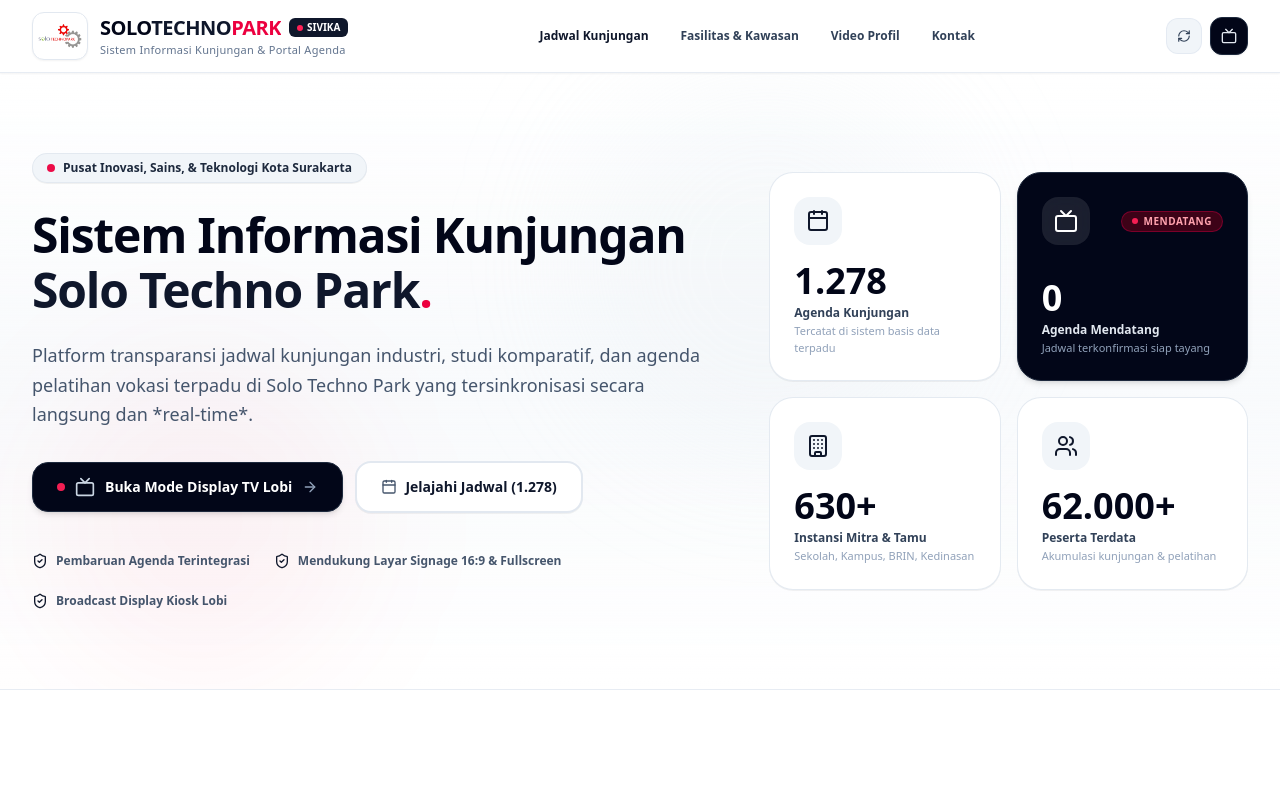
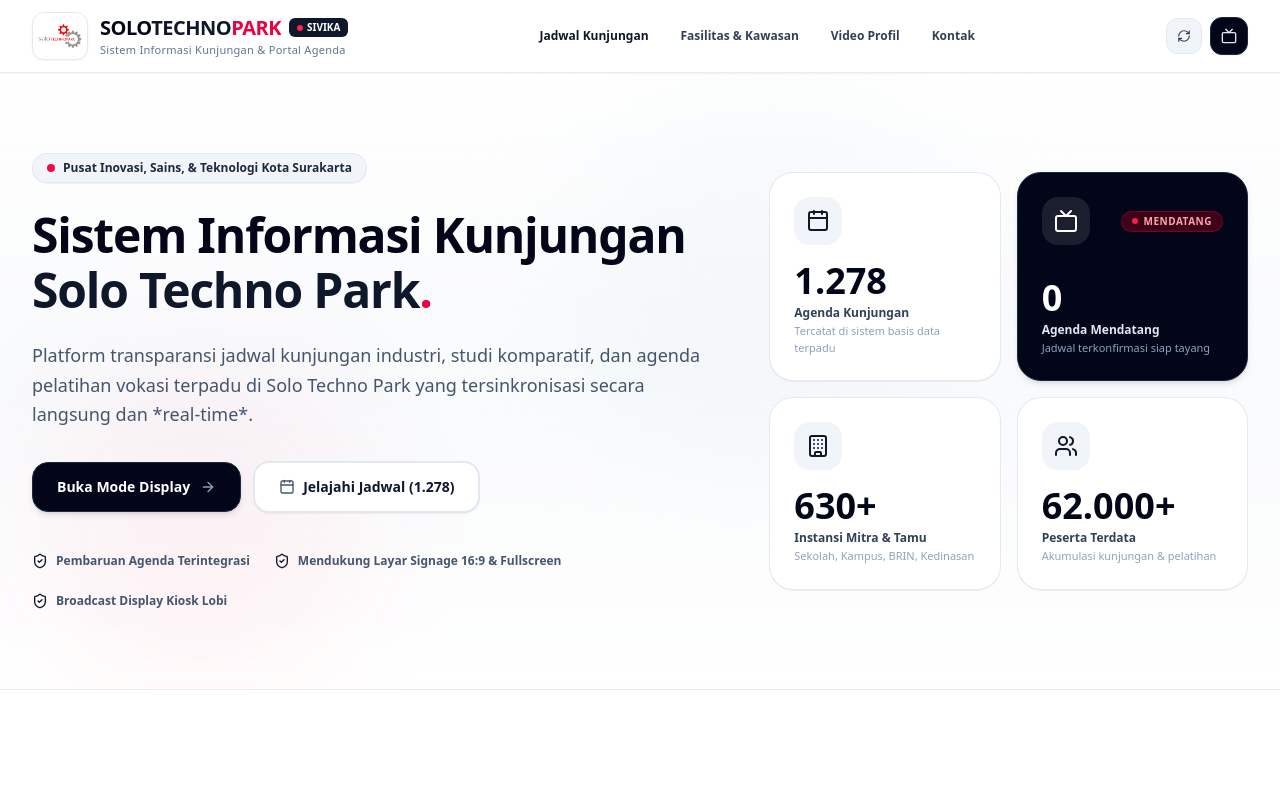
Before and after one commit to dimss19/sivika, a Next.js app: page / in a window 1280 px wide. Shown: the top 787 px of the page. Built offline with nearby package versions, Linux system fonts and the light colour scheme; no server answers.

Commit message:
feat: perbarui tombol CTA hero menjadi 'Buka Mode Display' tanpa icon tv dan titik merah

```diff
--- a/src/components/ProfileHero.tsx
+++ b/src/components/ProfileHero.tsx
@@ -60,9 +60,7 @@
                 onClick={onOpenTvMode}
                 className="px-6 py-3.5 bg-slate-950 hover:bg-black text-white font-extrabold rounded-2xl text-sm shadow-md hover:shadow-xl hover:scale-[1.02] active:scale-95 flex items-center gap-2.5 transition-all duration-200 border border-slate-800 group"
               >
-                <span className="w-2 h-2 rounded-full bg-rose-500 animate-pulse" />
-                <Tv className="w-5 h-5 text-slate-300 group-hover:rotate-6 transition-transform duration-300" />
-                <span>Buka Mode Display TV Lobi</span>
+                <span>Buka Mode Display</span>
                 <ArrowRight className="w-4 h-4 text-slate-400 group-hover:translate-x-1.5 transition-transform duration-200" />
               </button>
 
```
